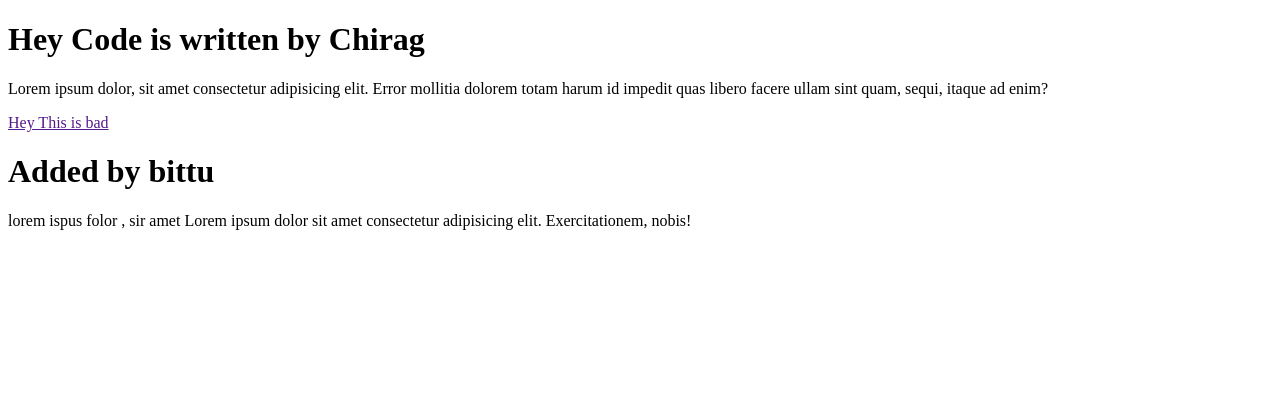
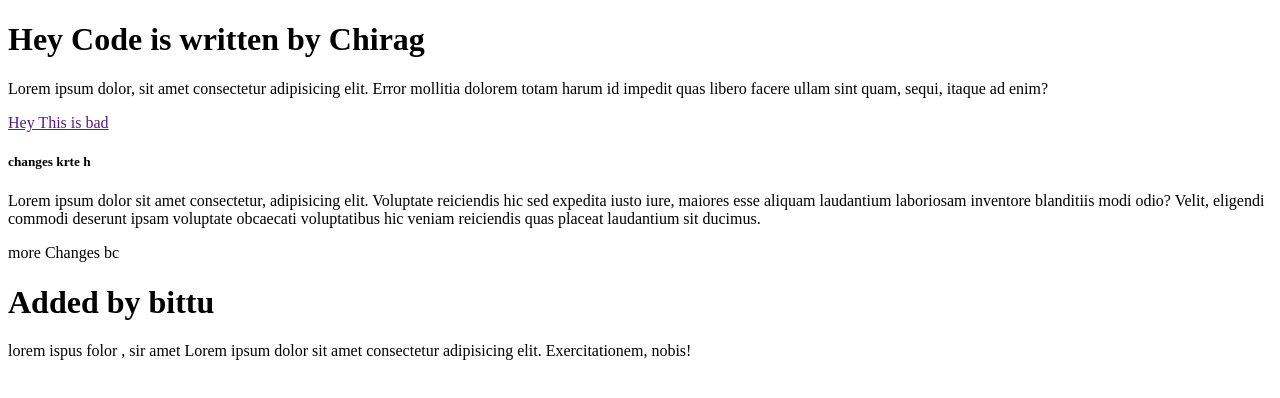
Before and after one commit to ChiragKapil03/GitColloborateTest, a plain HTML site: page index.html in a window 1280 px wide. Drawn offline with Linux system fonts and the light colour scheme.

Commit message:
Chnges in main by chirag

```diff
--- a/index.html
+++ b/index.html
@@ -11,6 +11,12 @@
         <p>Lorem ipsum dolor, sit amet consectetur adipisicing elit. Error mollitia dolorem totam harum id impedit quas libero facere ullam sint quam, sequi, itaque ad enim?</p>
         <a href="">Hey This is bad</a>
     </div>
+    <div class="changes">
+        <h5>changes krte h </h5>
+        <p>Lorem ipsum dolor sit amet consectetur, adipisicing elit. Voluptate reiciendis hic sed expedita iusto iure, maiores esse aliquam laudantium laboriosam inventore blanditiis modi odio? Velit, eligendi commodi deserunt ipsam voluptate obcaecati voluptatibus hic veniam reiciendis quas placeat laudantium sit ducimus.</p>
+        <p>more Changes bc<p>
+
+    </div>
 
 <!--    Bittu work is here -->
     <div class="hero">
```
